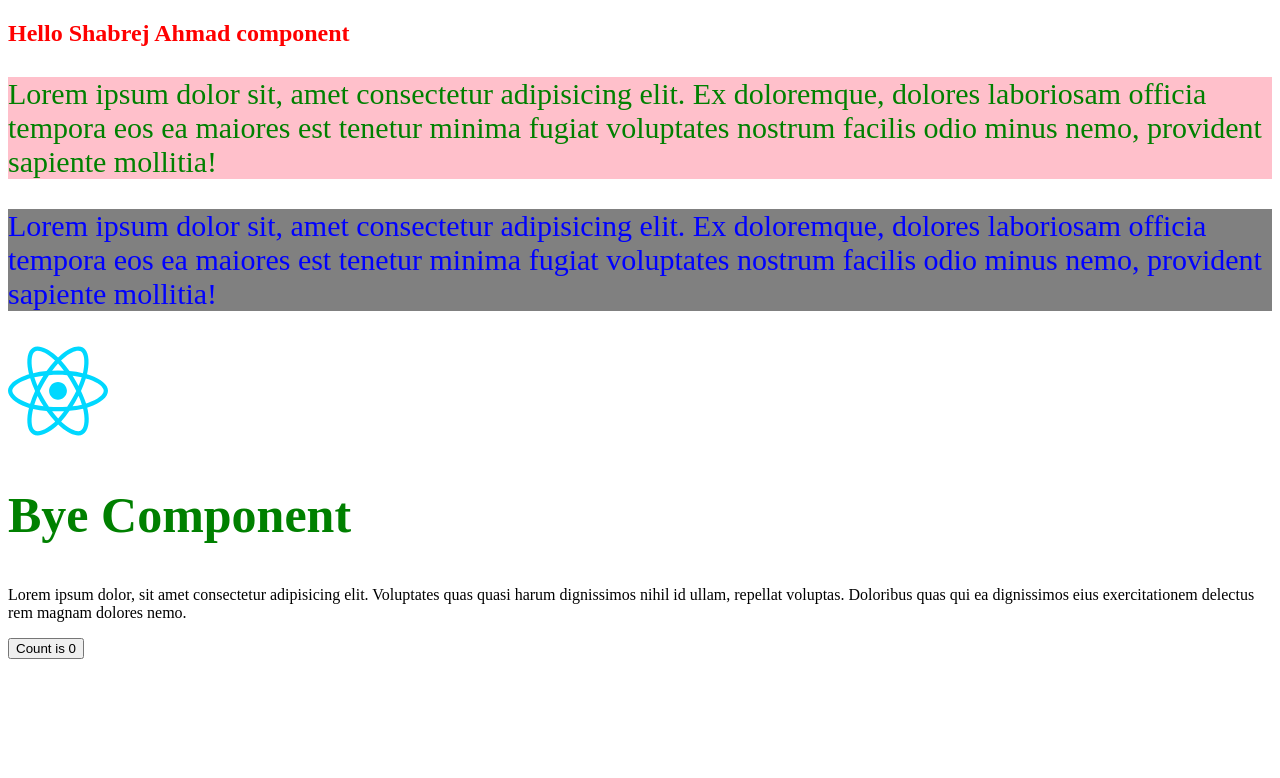
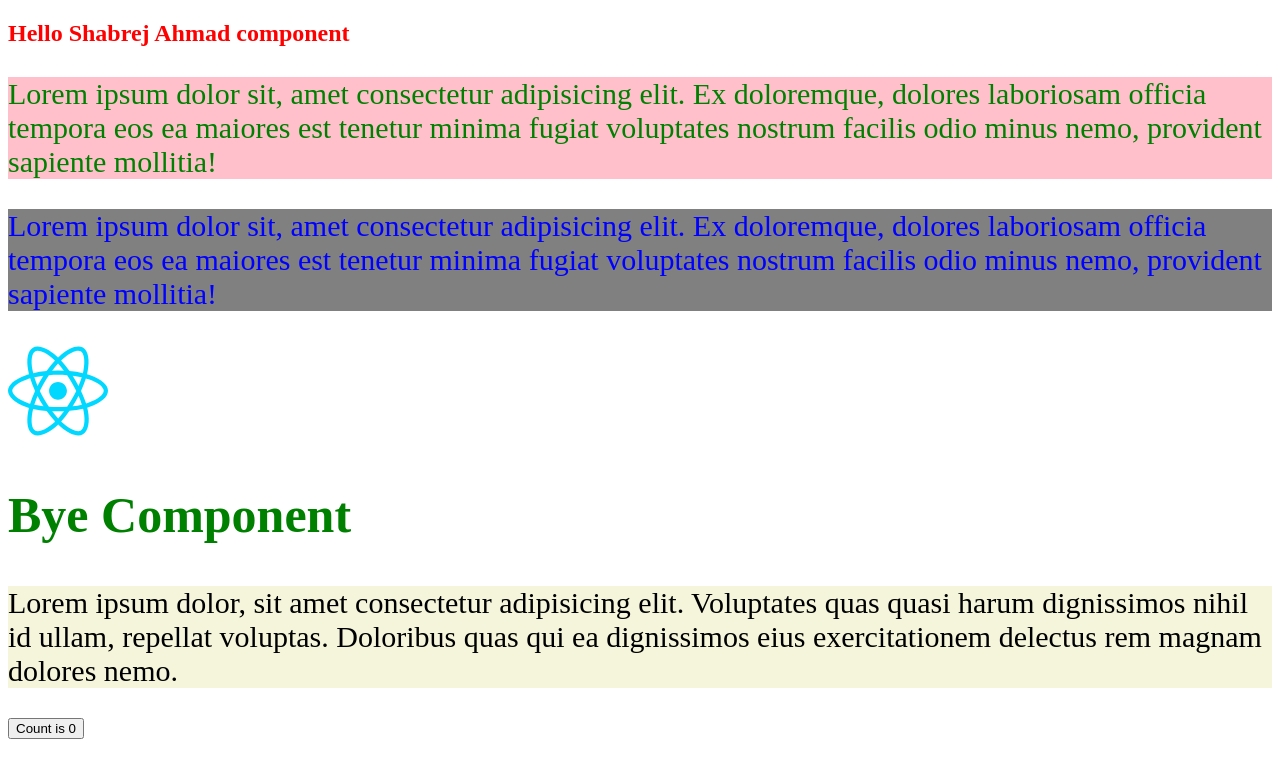
Before and after one commit to shabrej15/reactlearnapp, a React (Vite) app: page / in a window 1280 px wide. Shown: the top 778 px of the page. Built offline with nearby package versions, Linux system fonts and the light colour scheme.

Commit message:
react modules css

```diff
--- a/src/Bye.jsx
+++ b/src/Bye.jsx
@@ -1,8 +1,10 @@
+import styles from './Bye.module.css';
+
 const Bye= ()=>{
     return (
 <div>
     <h1 className="heading">Bye Component</h1>
-    <p>Lorem ipsum dolor, sit amet consectetur adipisicing elit. Voluptates quas quasi harum dignissimos nihil id ullam, repellat voluptas. Doloribus quas qui ea dignissimos eius exercitationem delectus rem magnam dolores nemo.</p>
+    <p className={styles.paragraph}>Lorem ipsum dolor, sit amet consectetur adipisicing elit. Voluptates quas quasi harum dignissimos nihil id ullam, repellat voluptas. Doloribus quas qui ea dignissimos eius exercitationem delectus rem magnam dolores nemo.</p>
 </div>
     )
 }
--- /dev/null
+++ b/src/Bye.module.css
@@ -0,0 +1,5 @@
+.paragraph{
+color: black;
+background-color: beige;
+font-size: 30px;
+}
```
